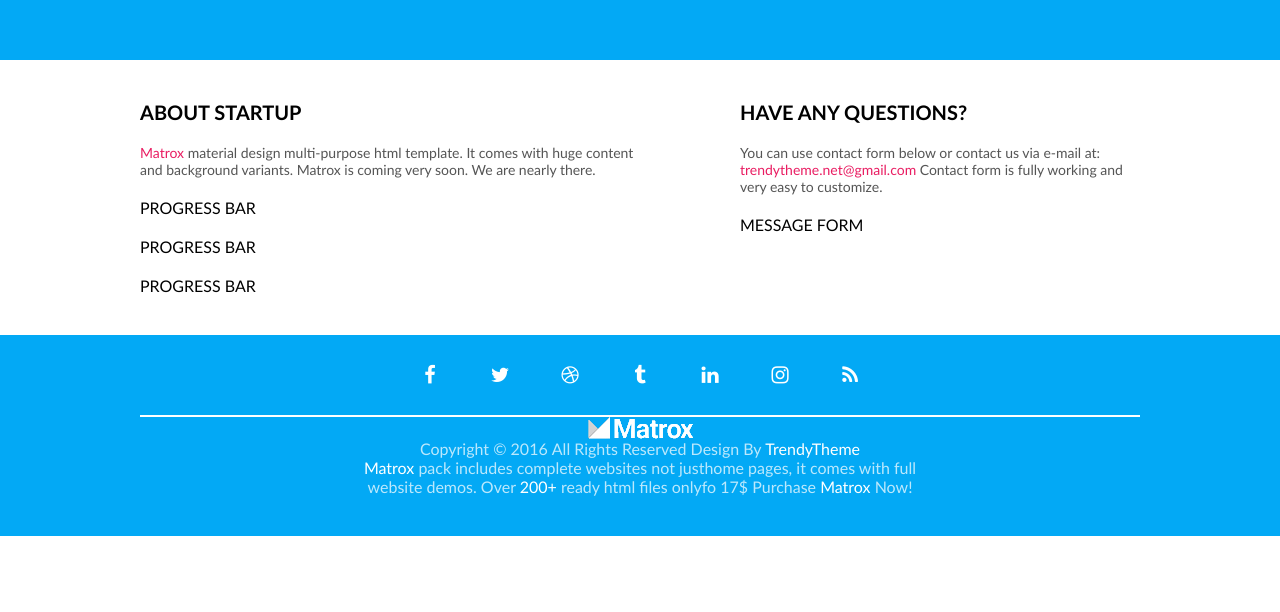
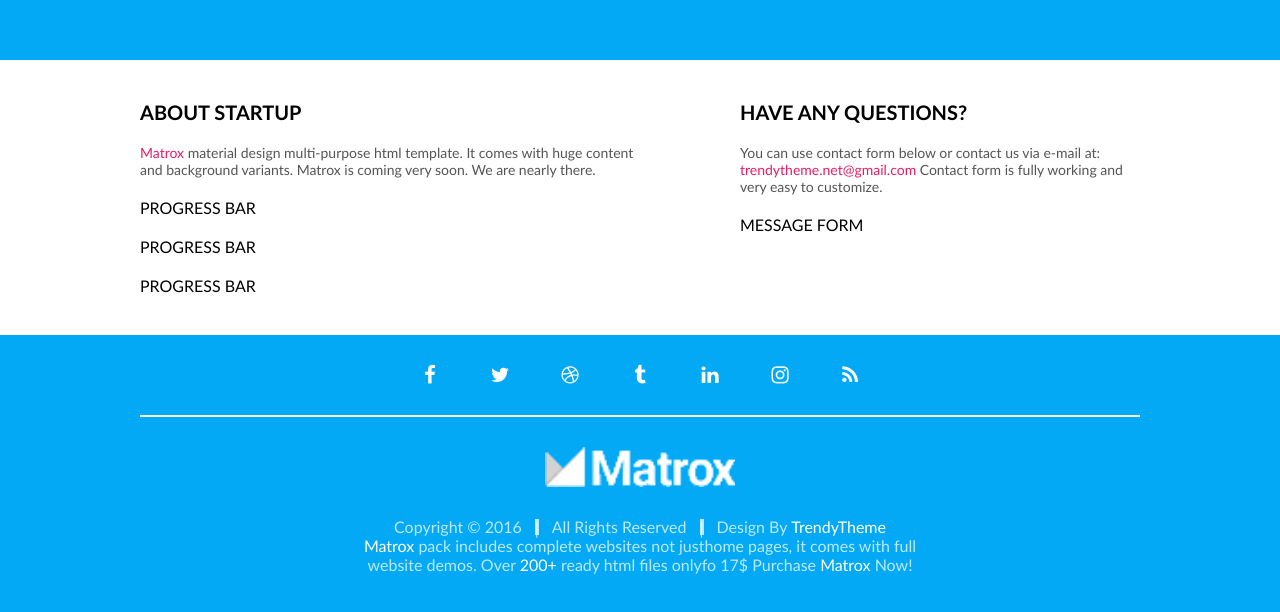
Before and after one commit to Rasosm/4-coming-soon, a website: page index.html in a window 1280 px wide. Shown: the part 740-1352 px from the top of the page. Before the commit the page ends 1276 px from the top, so only its background shows below. Drawn offline with Linux system fonts and the light colour scheme.

Commit message:
Bottom-trio span after

```diff
--- a/css/components/socials.css
+++ b/css/components/socials.css
@@ -2,6 +2,7 @@
   display: flex;
   padding-top: 10px;
   padding-bottom: 10px;
+  margin-bottom: 30px;
   border-bottom: 2px solid #fff;
   justify-content: center;
   gap: 10px;
--- a/css/pages/home.css
+++ b/css/pages/home.css
@@ -55,3 +55,34 @@
 footer a:hover {
 text-decoration: underline;
 }
+.bottom-trio {
+display: flex;
+gap: 0 30px;
+justify-content: center;
+}
+.bottom-trio > span {
+  position: relative;
+
+}
+.bottom-trio > span::after {
+  content: '|';
+  display: inline-block;
+  width: 4px;
+  height: 16px;
+  position: absolute;
+  top: 50%;
+  right: -15px;
+  transform: translate(50%, -50%);
+  background-color: #fffb;
+}
+.bottom-trio > span:last-child::after {
+  display: none;
+}
+
+
+@media (max-width: 700px) {
+  .bottom-trio {
+    flex-direction: column;
+    gap: 0;
+  }
+}
--- a/index.html
+++ b/index.html
@@ -73,7 +73,7 @@
       <a href="#" class="icon fa fa-rss"></a>
     </div>
     <div class="row-short">
-      <img src="./img/Logo-white.png" alt="logo">
+      <img class="logo" src="./img/Logo-white.png" alt="logo">
       <div class="bottom-trio">
         <span>Copyright &copy; 2016</span>
         <span>All Rights Reserved</span>
```
